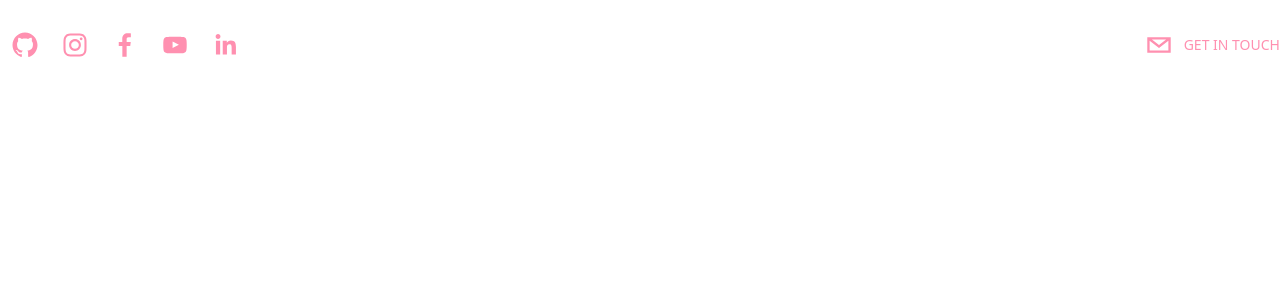
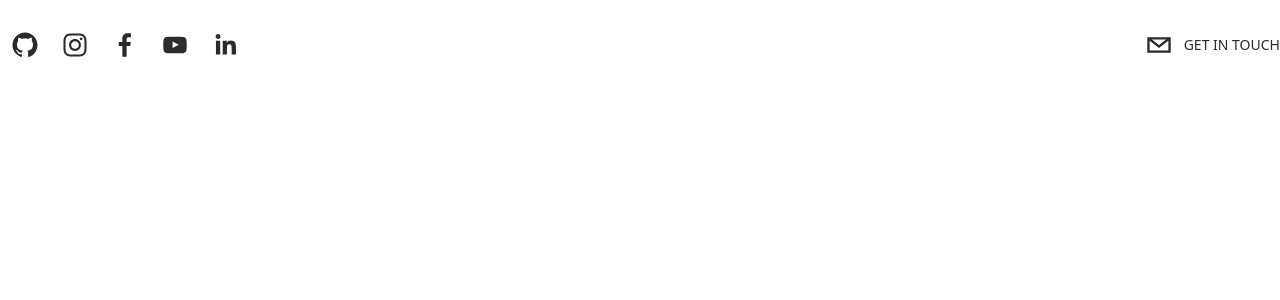
Before and after one commit to simoneya/portfolio-next.js, a Next.js app: page /components/Header in a window 1280 px wide. Shown: the top 300 px of the page. Built offline with nearby package versions, Linux system fonts and the light colour scheme.

Commit message:
final colour for icons and text

```diff
--- a/pages/components/Header.tsx
+++ b/pages/components/Header.tsx
@@ -25,31 +25,31 @@ export default function Header({}: Props) {
             {/* Social Icons */}
             <SocialIcon
              url="https://github.com"
-             fgColor="#FF90B0"
+             fgColor="#2B2B28"
              bgColor="transparent"
             />
 
             <SocialIcon
              url="https://instagram.com"
-             fgColor="#FF90B0"
+             fgColor="#2B2B28"
              bgColor="transparent"
             />
 
             <SocialIcon
              url="https://facebook.com"
-             fgColor="#FF90B0"
+             fgColor="#2B2B28"
              bgColor="transparent"
             />
 
             <SocialIcon
              url="https://youtube.com"
-             fgColor="#FF90B0"
+             fgColor="#2B2B28"
              bgColor="transparent"
             />
 
              <SocialIcon
              url="https://linkedin.com"
-             fgColor="#FF90B0"
+             fgColor="#2B2B28"
              bgColor="transparent"
             />
         </motion.div>
@@ -68,15 +68,15 @@ export default function Header({}: Props) {
           transition={{
               duration: 1.5,
           }}
-        className="flex flex-row items-center text-[#FF90B0] cursor-pointer">
+        className="flex flex-row items-center text-[#2B2B28] cursor-pointer">
             <SocialIcon
              className="cursor-pointer"
              network="email"
-             fgColor="#FF90B0"
+             fgColor="#2B2B28"
              bgColor="transparent"
             />
 
-            <p className="uppercase hidden md:inline-flex text-sm text-[#FF90B0]">Get In Touch</p>
+            <p className="uppercase hidden md:inline-flex text-sm text-[#2B2B28]">Get In Touch</p>
         </motion.div>
 
     </header>
--- a/pages/components/Hero.tsx
+++ b/pages/components/Hero.tsx
@@ -26,7 +26,7 @@ export default function Hero({}: Props) {
           alt=""
         />
         <div>
-            <h2 className="text-sm uppercase text-orange-300 pb-2 tracking-[15px]">Web Developer</h2>
+            <h2 className="text-sm uppercase text-[#2B2B28] pb-2 tracking-[15px]">Web Developer</h2>
             <h1>
                 <span>{text}</span>
                 <Cursor cursorColor="#5AD1AF"/>
```
